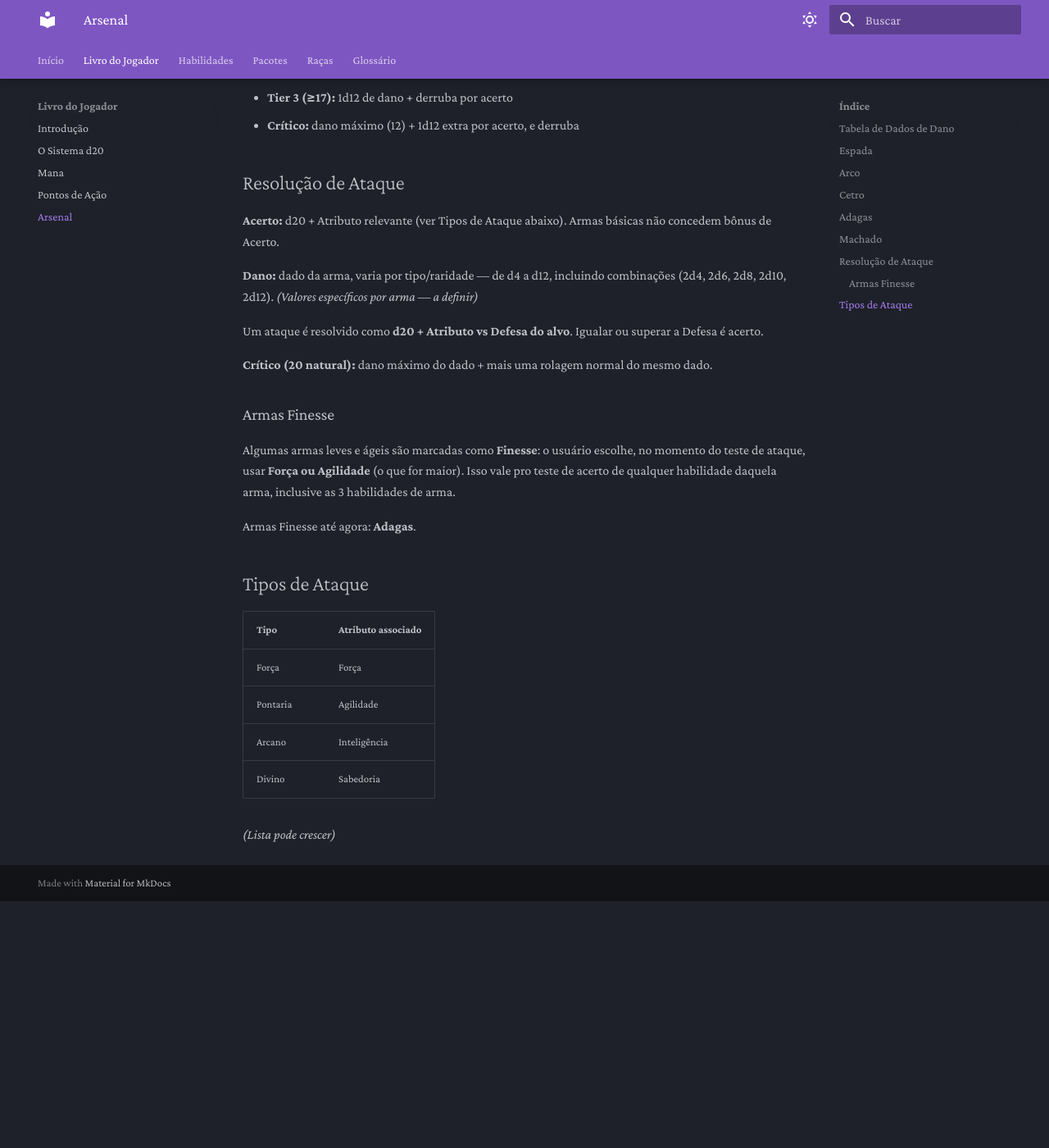
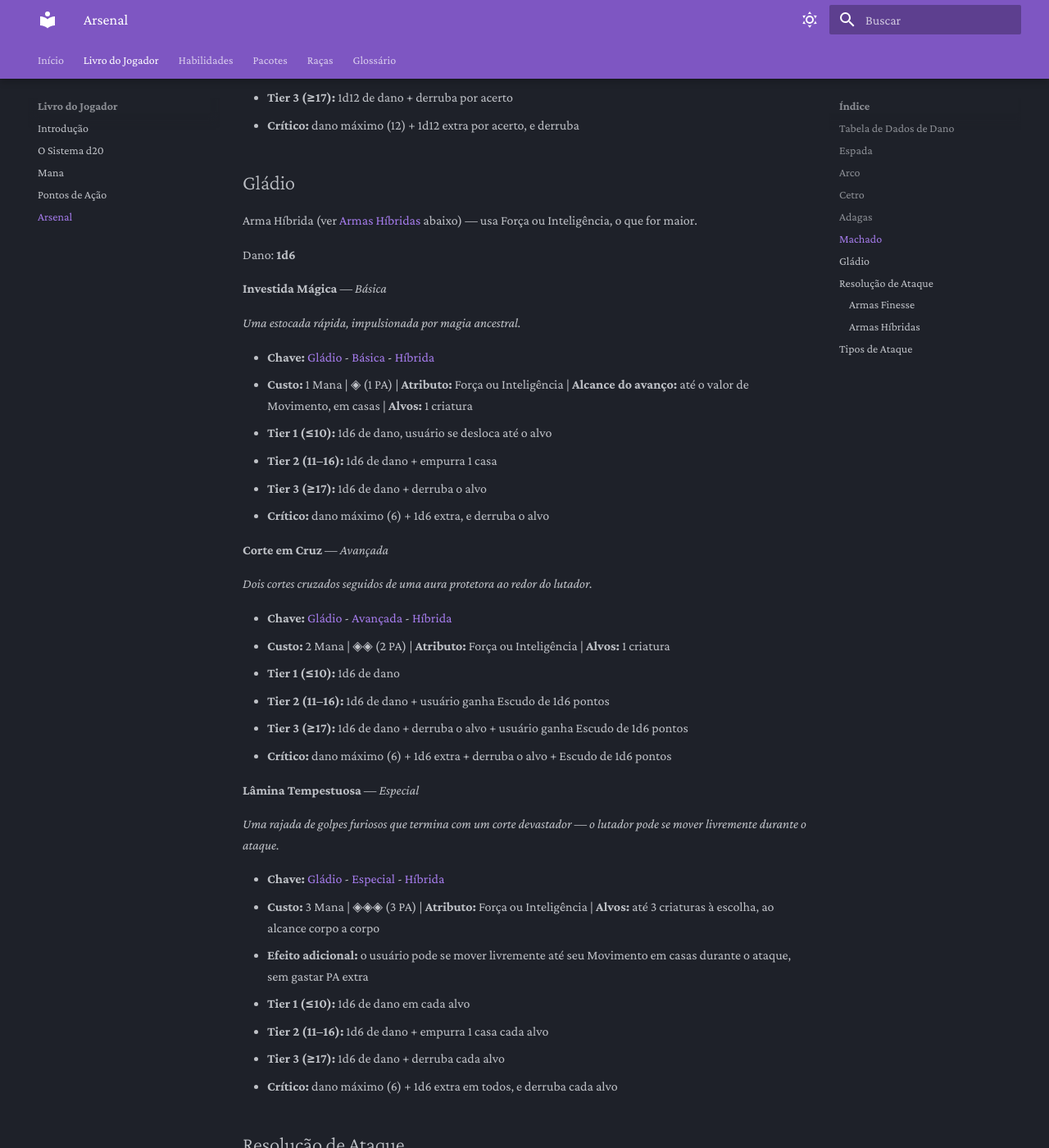
Before and after one commit to Felipe1072-git/prisma-rpg, an MkDocs documentation site: the page built from docs/jogador/arsenal.md, in a window 1280 px wide and 1400 px high, scrolled down 8882 px. Shown: the whole window at 82% size. Built offline with MkDocs 1.6.1 and Material for MkDocs 9.7.7, drawn with Linux system fonts in a browser that asks for light colours; before the commit the page ends 9981 px from its top, so only the background shows below that; some of the changed text lies outside the part shown.

Commit message:
feat: habilidades do Ronan (Gladio) inspiradas em Grand Chase
Cria as 3 habilidades do Gladio (Investida Magica, Corte em Cruz,
Lamina Tempestuosa), introduzindo a propriedade de arma Hibrida
(Forca ou Inteligencia, mesma logica da Finesse). Distribui o
restante do kit: Bencao Divina (Buff), Alma em Chamas (Magicas por
Elemento/Fogo), Congelar (Magicas por Elemento/Gelo, elemento novo)
e Espada do Infinito (Marciais, ultimate geral).

Atualiza glossario e skill criar-habilidade com o novo elemento
Gelo e a propriedade Hibrida.

```diff
--- a/docs/jogador/arsenal.md
+++ b/docs/jogador/arsenal.md
@@ -42,7 +42,7 @@ Dado de dano por arma. Definido pelo arquétipo/peso da arma (não pela ordem do
 | ⬜ | Ryan | Lâmina Dupla | 1d6 | par leve, dano vem da velocidade |
 | ⬜ | Ryan | Gadanha | 1d10 | foice pesada de duas mãos |
 | ⬜ | Ryan | Pique | 1d10 | arma de alcance pesada |
-| ⬜ | Ronan | Gládio | 1d6 | espada curta, leve |
+| ✅ | Ronan | Gládio | 1d6 | espada curta, leve |
 | ⬜ | Ronan | Glaive | 1d10 | arma de haste, alcance |
 | ⬜ | Ronan | Égide | 1d6 | híbrido de escudo, dano baixo compensado por defesa |
 | ⬜ | Ronan | Tirfing | 1d10 | lâmina lendária, arma final |
@@ -273,6 +273,46 @@ Dano: **1d12**
 - **Tier 3 (≥17):** 1d12 de dano + derruba por acerto
 - **Crítico:** dano máximo (12) + 1d12 extra por acerto, e derruba
 
+## Gládio
+
+Arma Híbrida (ver [Armas Híbridas](#armas-híbridas) abaixo) — usa Força ou Inteligência, o que for maior.
+
+Dano: **1d6**
+
+**Investida Mágica** — *Básica*
+
+*Uma estocada rápida, impulsionada por magia ancestral.*
+
+- **Chave:** [Gládio](../glossario.md#gládio) - [Básica](../glossario.md#básica) - [Híbrida](../glossario.md#híbrida)
+- **Custo:** 1 Mana | ◈ (1 PA) | **Atributo:** Força ou Inteligência | **Alcance do avanço:** até o valor de Movimento, em casas | **Alvos:** 1 criatura
+- **Tier 1 (≤10):** 1d6 de dano, usuário se desloca até o alvo
+- **Tier 2 (11–16):** 1d6 de dano + empurra 1 casa
+- **Tier 3 (≥17):** 1d6 de dano + derruba o alvo
+- **Crítico:** dano máximo (6) + 1d6 extra, e derruba o alvo
+
+**Corte em Cruz** — *Avançada*
+
+*Dois cortes cruzados seguidos de uma aura protetora ao redor do lutador.*
+
+- **Chave:** [Gládio](../glossario.md#gládio) - [Avançada](../glossario.md#avançada) - [Híbrida](../glossario.md#híbrida)
+- **Custo:** 2 Mana | ◈◈ (2 PA) | **Atributo:** Força ou Inteligência | **Alvos:** 1 criatura
+- **Tier 1 (≤10):** 1d6 de dano
+- **Tier 2 (11–16):** 1d6 de dano + usuário ganha Escudo de 1d6 pontos
+- **Tier 3 (≥17):** 1d6 de dano + derruba o alvo + usuário ganha Escudo de 1d6 pontos
+- **Crítico:** dano máximo (6) + 1d6 extra + derruba o alvo + Escudo de 1d6 pontos
+
+**Lâmina Tempestuosa** — *Especial*
+
+*Uma rajada de golpes furiosos que termina com um corte devastador — o lutador pode se mover livremente durante o ataque.*
+
+- **Chave:** [Gládio](../glossario.md#gládio) - [Especial](../glossario.md#especial) - [Híbrida](../glossario.md#híbrida)
+- **Custo:** 3 Mana | ◈◈◈ (3 PA) | **Atributo:** Força ou Inteligência | **Alvos:** até 3 criaturas à escolha, ao alcance corpo a corpo
+- **Efeito adicional:** o usuário pode se mover livremente até seu Movimento em casas durante o ataque, sem gastar PA extra
+- **Tier 1 (≤10):** 1d6 de dano em cada alvo
+- **Tier 2 (11–16):** 1d6 de dano + empurra 1 casa cada alvo
+- **Tier 3 (≥17):** 1d6 de dano + derruba cada alvo
+- **Crítico:** dano máximo (6) + 1d6 extra em todos, e derruba cada alvo
+
 ## Resolução de Ataque
 
 **Acerto:** d20 + Atributo relevante (ver Tipos de Ataque abaixo). Armas básicas não concedem bônus de Acerto.
@@ -289,6 +329,12 @@ Algumas armas leves e ágeis são marcadas como **Finesse**: o usuário escolhe,
 
 Armas Finesse até agora: **Adagas**.
 
+### Armas Híbridas
+
+Algumas armas que misturam combate físico e magia são marcadas como **Híbridas**: o usuário escolhe, no momento do teste de ataque, usar **Força ou Inteligência** (o que for maior). Isso vale pro teste de acerto de qualquer habilidade daquela arma, inclusive as 3 habilidades de arma.
+
+Armas Híbridas até agora: **Gládio**.
+
 ## Tipos de Ataque
 
 | Tipo | Atributo associado |
```
Also changed, not shown: .claude/skills/criar-habilidade/SKILL.md (+1 -1 lines), docs/glossario.md (+13 -1 lines), docs/habilidades/buff.md (+9 -0 lines), docs/habilidades/magicas-elementais.md (+24 -0 lines), docs/habilidades/marciais.md (+12 -0 lines).
